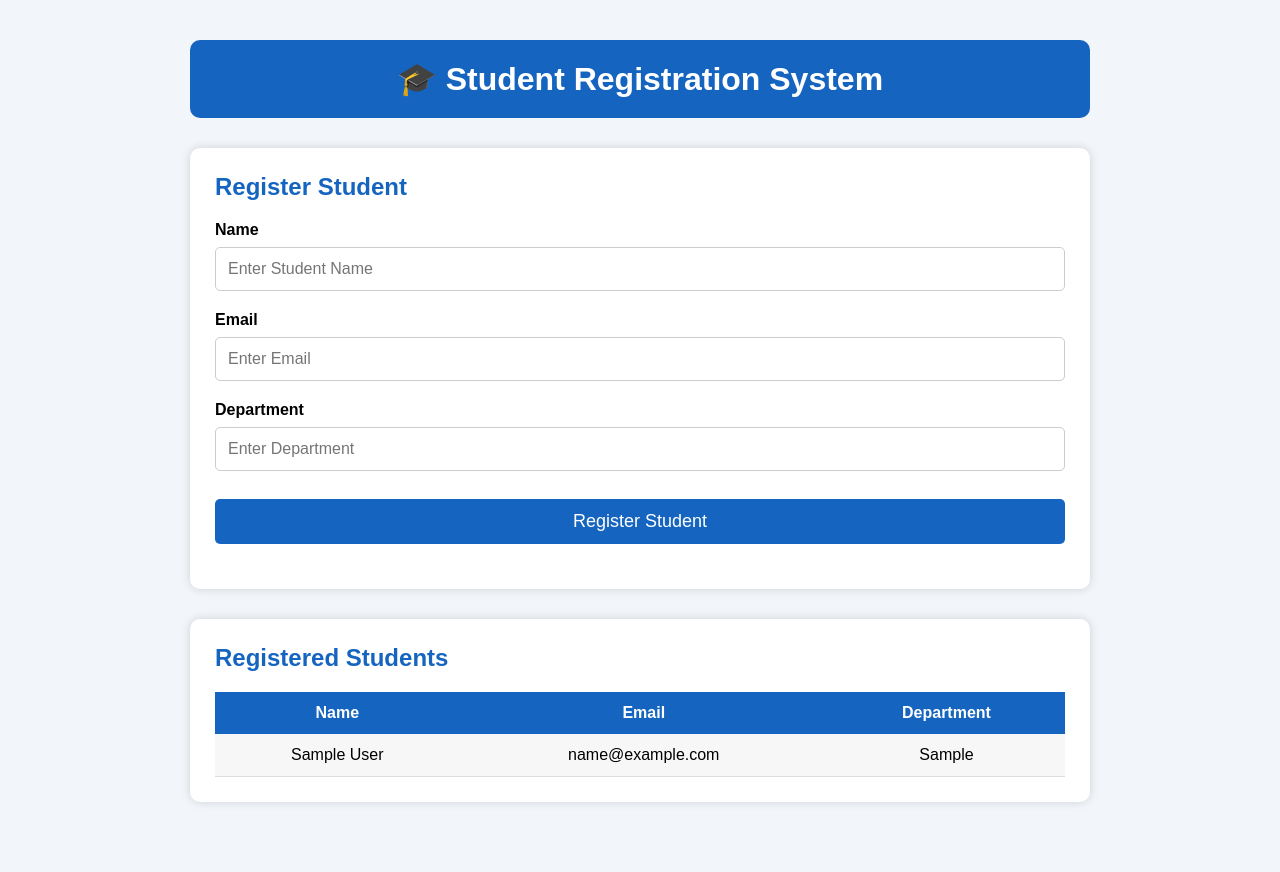
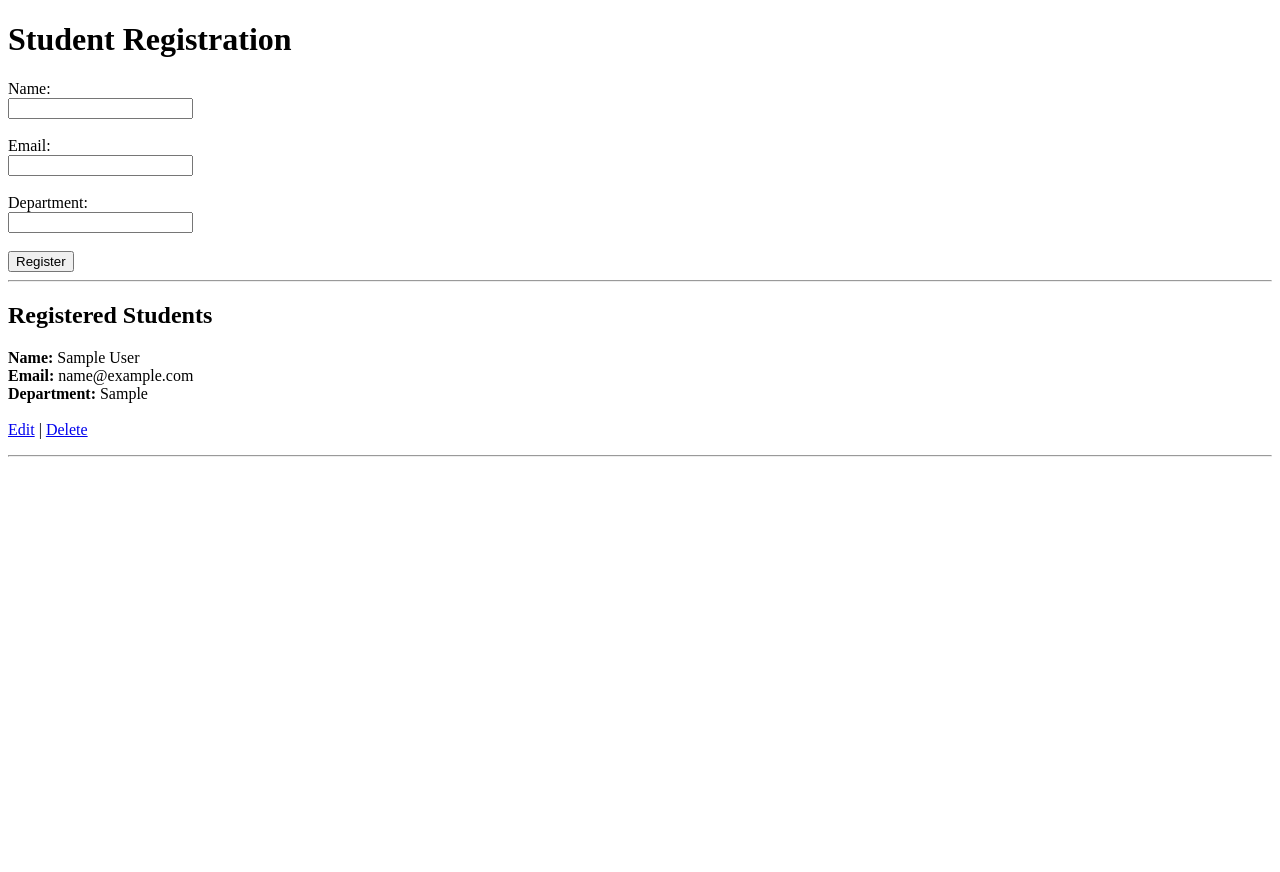
Before and after one commit to ChristinaRajakumari2005/StudentRegistrationSystem, a Flask app: page / in a window 1280 px wide. After the commit the page ends 457 px from the top, so only its background shows below. Run offline with Flask 3, Linux system fonts and the light colour scheme; tables that the repository leaves empty hold one stand-in row (values such as "Sample post").

Commit message:
Added Update and Delete functionality

```diff
--- a/app.py
+++ b/app.py
@@ -1,4 +1,4 @@
-from flask import Flask, render_template, request
+from flask import Flask, render_template, request, redirect
 import sqlite3
 
 app = Flask(__name__)
@@ -28,7 +28,7 @@ def home():
     conn = sqlite3.connect(DATABASE)
     cursor = conn.cursor()
 
-    cursor.execute("SELECT name, email, department FROM students")
+    cursor.execute("SELECT * FROM students")
     students = cursor.fetchall()
 
     conn.close()
@@ -47,14 +47,67 @@ def register():
     cursor = conn.cursor()
 
     cursor.execute(
-        "INSERT INTO students (name, email, department) VALUES (?, ?, ?)",
+        "INSERT INTO students(name,email,department) VALUES(?,?,?)",
         (name, email, department)
     )
 
     conn.commit()
     conn.close()
 
-    return home()
+    return redirect("/")
+
+
+@app.route("/delete/<int:id>")
+def delete(id):
+
+    conn = sqlite3.connect(DATABASE)
+    cursor = conn.cursor()
+
+    cursor.execute("DELETE FROM students WHERE id=?", (id,))
+
+    conn.commit()
+    conn.close()
+
+    return redirect("/")
+
+
+@app.route("/edit/<int:id>")
+def edit(id):
+
+    conn = sqlite3.connect(DATABASE)
+    cursor = conn.cursor()
+
+    cursor.execute("SELECT * FROM students WHERE id=?", (id,))
+    student = cursor.fetchone()
+
+    conn.close()
+
+    return render_template("edit.html", student=student)
+
+
+@app.route("/update/<int:id>", methods=["POST"])
+def update(id):
+
+    name = request.form["name"]
+    email = request.form["email"]
+    department = request.form["department"]
+
+    conn = sqlite3.connect(DATABASE)
+    cursor = conn.cursor()
+
+    cursor.execute(
+        """
+        UPDATE students
+        SET name=?, email=?, department=?
+        WHERE id=?
+        """,
+        (name, email, department, id)
+    )
+
+    conn.commit()
+    conn.close()
+
+    return redirect("/")
 
 
 if __name__ == "__main__":
--- a/templates/index.html
+++ b/templates/index.html
@@ -1,174 +1,55 @@
 <!DOCTYPE html>
-<html lang="en">
+<html>
+
 <head>
-    <meta charset="UTF-8">
-    <meta name="viewport" content="width=device-width, initial-scale=1.0">
-    <title>Student Registration System</title>
+    <title>Student Registration</title>
+</head>
 
-    <style>
-
-        *{
-            margin:0;
-            padding:0;
-            box-sizing:border-box;
-            font-family:Arial, Helvetica, sans-serif;
-        }
-
-        body{
-            background:#f2f5f9;
-            padding:40px;
-        }
-
-        .container{
-            max-width:900px;
-            margin:auto;
-        }
-
-        h1{
-            text-align:center;
-            color:white;
-            background:#1565c0;
-            padding:20px;
-            border-radius:10px;
-            margin-bottom:30px;
-        }
-
-        .card{
-            background:white;
-            padding:25px;
-            border-radius:10px;
-            box-shadow:0px 0px 10px rgba(0,0,0,0.15);
-            margin-bottom:30px;
-        }
-
-        h2{
-            margin-bottom:20px;
-            color:#1565c0;
-        }
-
-        label{
-            font-weight:bold;
-        }
-
-        input{
-            width:100%;
-            padding:12px;
-            margin-top:8px;
-            margin-bottom:20px;
-            border:1px solid #ccc;
-            border-radius:5px;
-            font-size:16px;
-        }
-
-        input[type="submit"]{
-            background:#1565c0;
-            color:white;
-            border:none;
-            cursor:pointer;
-            font-size:18px;
-        }
-
-        input[type="submit"]:hover{
-            background:#0d47a1;
-        }
-
-        table{
-            width:100%;
-            border-collapse:collapse;
-        }
-
-        th{
-            background:#1565c0;
-            color:white;
-            padding:12px;
-        }
-
-        td{
-            padding:12px;
-            border-bottom:1px solid #ddd;
-            text-align:center;
-        }
-
-        tr:nth-child(even){
-            background:#f7f7f7;
-        }
-
-    </style>
-
-</head>
 <body>
 
-<div class="container">
-
-<h1>🎓 Student Registration System</h1>
-
-<div class="card">
-
-<h2>Register Student</h2>
+<h1>Student Registration</h1>
 
 <form action="/register" method="POST">
 
-<label>Name</label>
+    Name:<br>
+    <input type="text" name="name"><br><br>
 
-<input
-type="text"
-name="name"
-placeholder="Enter Student Name"
-required>
+    Email:<br>
+    <input type="email" name="email"><br><br>
 
-<label>Email</label>
+    Department:<br>
+    <input type="text" name="department"><br><br>
 
-<input
-type="email"
-name="email"
-placeholder="Enter Email"
-required>
-
-<label>Department</label>
-
-<input
-type="text"
-name="department"
-placeholder="Enter Department"
-required>
-
-<input type="submit" value="Register Student">
+    <input type="submit" value="Register">
 
 </form>
 
-</div>
-
-<div class="card">
+<hr>
 
 <h2>Registered Students</h2>
 
-<table>
-
-<tr>
-<th>Name</th>
-<th>Email</th>
-<th>Department</th>
-</tr>
-
 {% for student in students %}
 
-<tr>
+<p>
 
-<td>{{ student[0] }}</td>
+<b>Name:</b> {{ student[1] }}<br>
+<b>Email:</b> {{ student[2] }}<br>
+<b>Department:</b> {{ student[3] }}
 
-<td>{{ student[1] }}</td>
+<br><br>
 
-<td>{{ student[2] }}</td>
+<a href="/edit/{{ student[0] }}">Edit</a>
 
-</tr>
+|
+
+<a href="/delete/{{ student[0] }}">Delete</a>
+
+</p>
+
+<hr>
 
 {% endfor %}
 
-</table>
+</body>
 
-</div>
-
-</div>
-
-</body>
 </html>
```
Also changed, not shown: templates/edit.html (added, +33 -0 lines), students.db.
